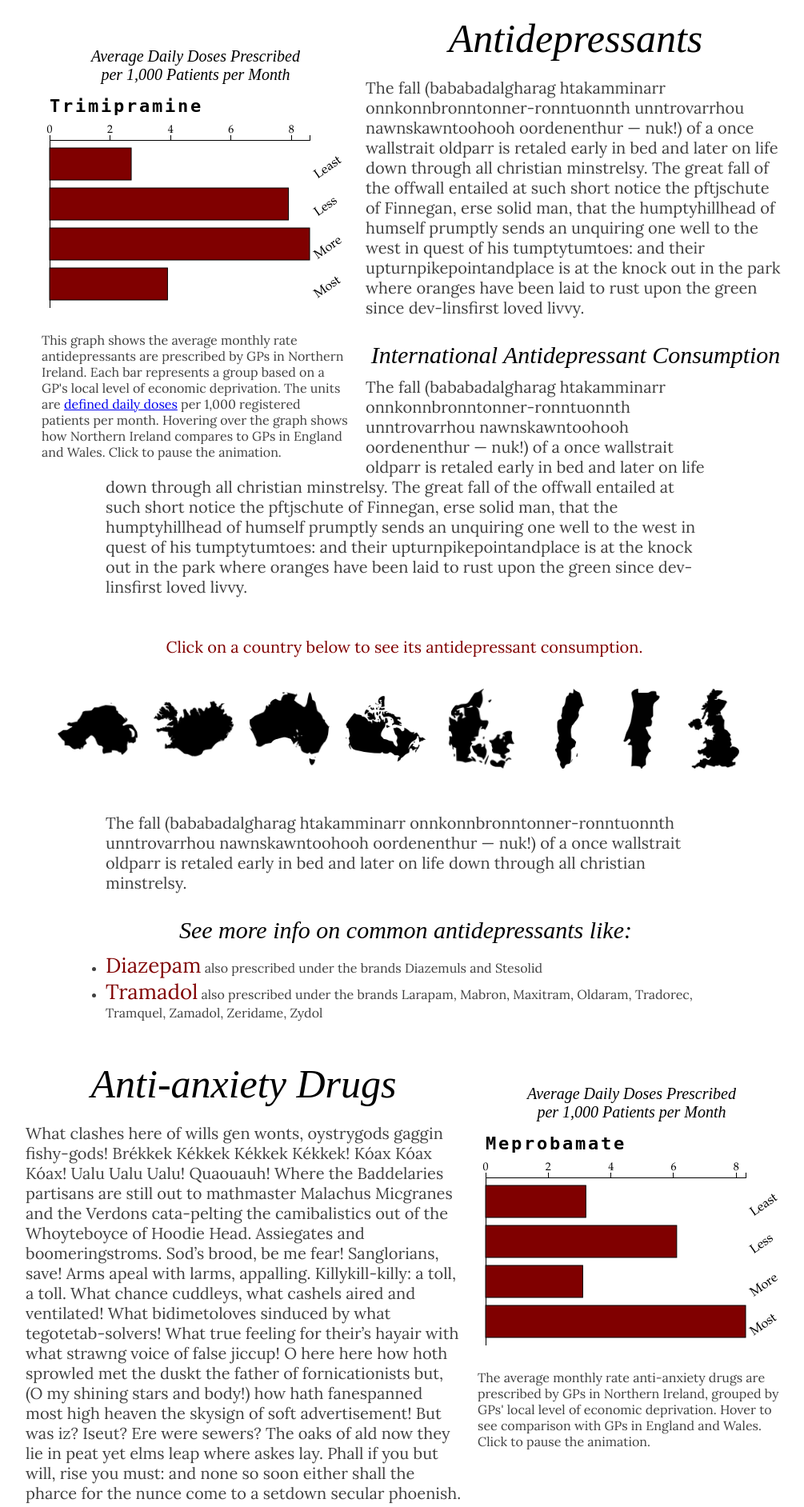
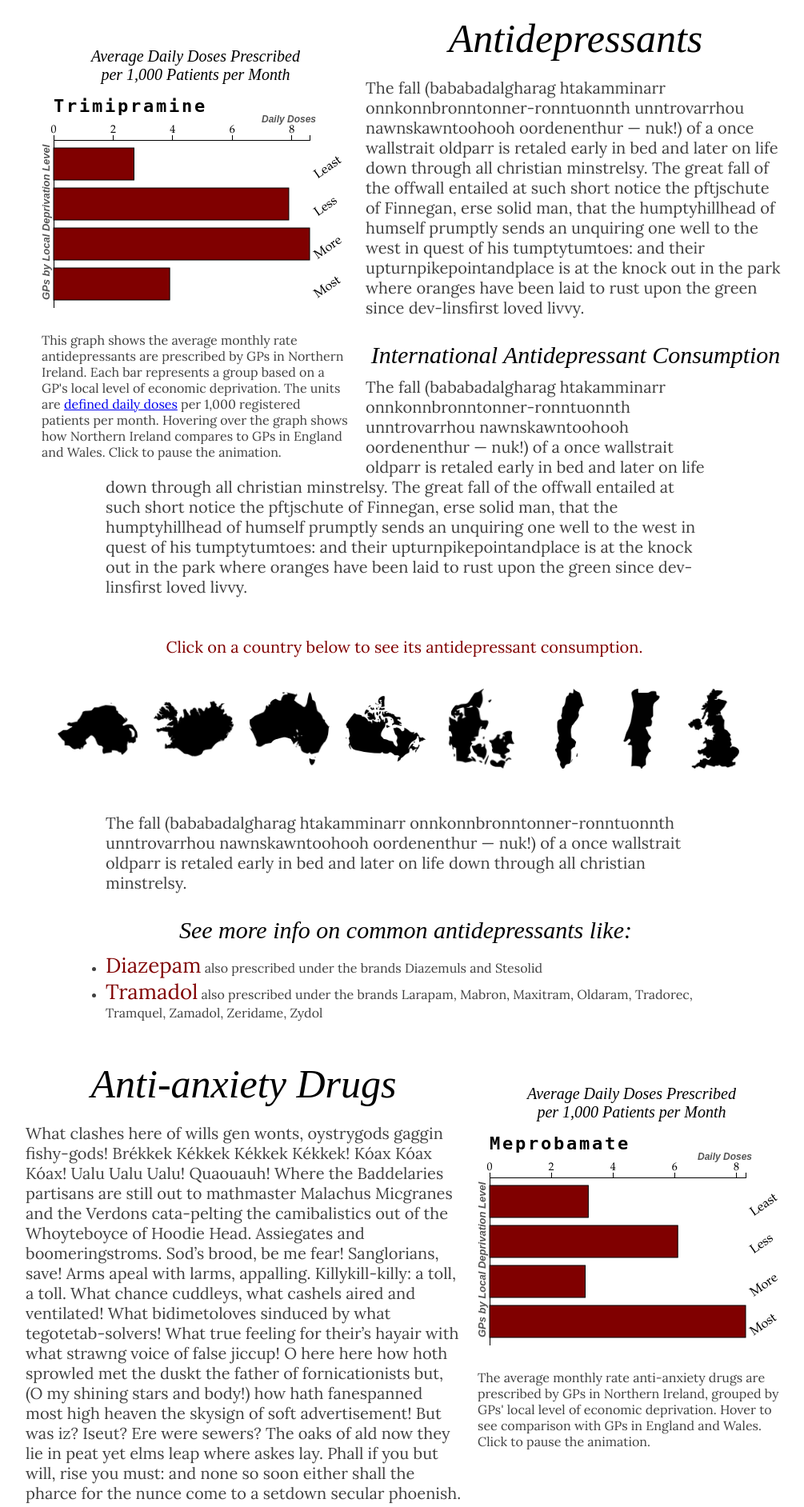
Before and after one commit to hobbes7878/nir-prescription-app, a Django app: template prescript/templates/rx/index.html in a window 1280 px wide. Shown: the part 952-2836 px from the top of the page at 80% size, without its empty margins (133-1138 px from the left). Run offline with Django 3.2, Linux system fonts and the light colour scheme; the template is opened without the code that fills it, so the values that code supplies are empty.

Commit message:
1-27-13 54th today... And goodnight

```diff
--- a/prescript/static/rx/js/d3_hbar.js
+++ b/prescript/static/rx/js/d3_hbar.js
@@ -1,4 +1,4 @@
-var margin = {top: 60, right: 45, bottom: 10, left: 10},
+var margin = {top: 60, right: 45, bottom: 10, left: 15},
     width = 380 - margin.left - margin.right,
     height = 280 - margin.top - margin.bottom;
 
@@ -391,7 +391,7 @@ svg.append("text")
 
 svg.append("text")
   .attr("class","tipkey")
-  .attr("x",250)
+  .attr("x",248)
   .attr("y",-42)
   .style("fill","#800000")
   .style("font-size","12px")
@@ -400,6 +400,29 @@ svg.append("text")
   .style("opacity",0)
   .text("NIR");
 
+svg.append("text")
+  .attr("class","tipkey")
+  .attr("x",-5)
+  .attr("y",200)
+  .style("fill","#555555")
+  .style("font-size","13px")
+  .style("font-weight",600)
+  .style("font-style","italic")
+  .style("font-family","sans-serif")
+  .text("GPs by Local Deprivation Level")
+  .attr("transform","rotate(-90,-5,200)");
+
+svg.append("text")
+  .attr("class","tipkey")
+  .attr("x",260)
+  .attr("y",-22)
+  .style("fill","#555555")
+  .style("font-size","12px")
+  .style("font-weight",600)
+  .style("font-style","italic")
+  .style("font-family","sans-serif")
+  .text("Daily Doses");
+
 
 var pausing = svg.selectAll(".pause");
 var playing = svg.selectAll(".play");
--- a/prescript/static/rx/js/d3_hbar2.js
+++ b/prescript/static/rx/js/d3_hbar2.js
@@ -1,4 +1,4 @@
-var margin2 = {top: 60, right: 45, bottom: 10, left: 10},
+var margin2 = {top: 60, right: 45, bottom: 10, left: 15},
     width2 = 380 - margin2.left - margin2.right,
     height2 = 280 - margin2.top - margin2.bottom;
 
@@ -384,7 +384,7 @@ svg2.append("text")
 
 svg2.append("text")
   .attr("class","tipkey2")
-  .attr("x",250)
+  .attr("x",248)
   .attr("y",-42)
   .style("fill","#800000")
   .style("font-size","12px")
@@ -393,6 +393,30 @@ svg2.append("text")
   .style("opacity",0)
   .text("NIR");
 
+svg2.append("text")
+  .attr("class","tipkey2")
+  .attr("x",-5)
+  .attr("y",200)
+  .style("fill","#555555")
+  .style("font-size","13px")
+  .style("font-weight",600)
+  .style("font-style","italic")
+  .style("font-family","sans-serif")
+  .text("GPs by Local Deprivation Level")
+  .attr("transform","rotate(-90,-5,200)");
+
+svg2.append("text")
+  .attr("class","tipkey2")
+  .attr("x",260)
+  .attr("y",-22)
+  .style("fill","#555555")
+  .style("font-size","12px")
+  .style("font-weight",600)
+  .style("font-style","italic")
+  .style("font-family","sans-serif")
+  .text("Daily Doses");
+
+
 
 var pausing2 = svg2.selectAll(".pause2");
 var playing2 = svg2.selectAll(".play2");
--- a/prescript/templates/rx/gp.html
+++ b/prescript/templates/rx/gp.html
@@ -215,7 +215,7 @@
 
 <div id="deprive_dialog" class="help_dialog" title="Area Deprivation"><p>Area deprivation is assigned according to the employment and income deprivation scores assessed by the Northern Ireland Statistics and Research Agency at the postcode of each GP. <br><br>Groups are determined by quartiles of deprivation scores and range Most-More-Less-Least deprived.</div>
 
-<div id="prevale_dialog" class="help_dialog" title="Depression Prevalence"><p>Depression prevalence is a measure of the percentage of patients ever having been coded for depression by a GP. It is assessed as part of the Quality and Outcomes Framework program, which is a voluntary incentive scheme included in the General Medical Services Contract. Read more <a href="http://www.dhsspsni.gov.uk/statistics_and_research-qof-prevalence">here</a>.</div>
+<div id="prevale_dialog" class="help_dialog" title="Depression Prevalence"><p>Depression prevalence is a measure of the percentage of registered patients ever having been coded for depression by a GP. It is assessed as part of the Quality and Outcomes Framework, which is a voluntary incentive scheme included in the General Medical Services Contract. Read more about prevalence statistics <a href="http://www.dhsspsni.gov.uk/statistics_and_research-qof-prevalence">here</a>. QOF data for GPs can be found <a href="http://www.gpcontract.co.uk/">here</a>.</div>
 
 
 <div id="dgroup_dialog" class="help_dialog" title="Deprivation Rank"><p>This GP's prescription rate ranked against all GPs within the same deprivation group that have prescribed this medicine in Northern Ireland.</div>
```
